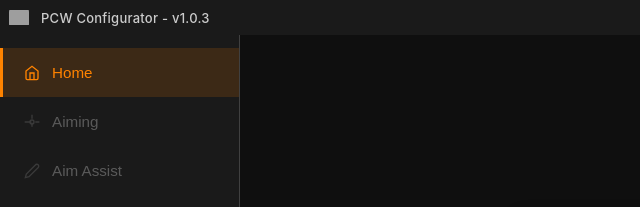
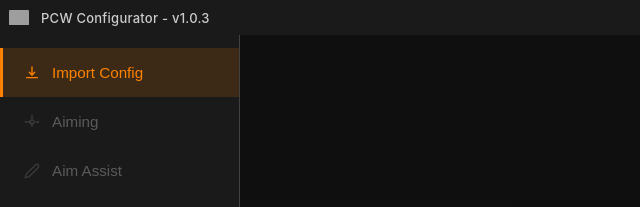
Before and after one commit to HEATLabs/HEAT-Labs-Configurator, an Electron app: page src/index.html in a window 1280 px wide. Shown: the top 207 px of the page, 0-640 px from the left. Drawn offline with Linux system fonts and the light colour scheme; no server answers; grey boxes are pictures that could not be loaded.

Commit message:
renamed new home tab to import config

```diff
--- a/src/index.html
+++ b/src/index.html
@@ -52,10 +52,11 @@
         <div class="settings-container">
           <div class="settings-tabs">
             <button class="tab-btn active" data-tab="home">
-              <svg width="16" height="16" viewBox="0 0 24 24" fill="none" stroke="currentColor" stroke-width="2">
-                <path d="M3 9l9-7 9 7v11a2 2 0 0 1-2 2H5a2 2 0 0 1-2-2z" />
-                <polyline points="9 22 9 12 15 12 15 22" />
-              </svg> Home </button>
+              <svg width="16" height="16" viewBox="0 0 24 24" fill="none" stroke="currentColor" stroke-width="2" stroke-linecap="round" stroke-linejoin="round">
+                <path d="M12 3v12" />
+                <path d="M8 11l4 4 4-4" />
+                <path d="M4 19h16" />
+              </svg> Import Config </button>
             <button class="tab-btn disabled" data-tab="aiming" disabled>
               <svg width="16" height="16" viewBox="0 0 24 24" fill="none" stroke="currentColor" stroke-width="2">
                 <circle cx="12" cy="12" r="3" />
```
